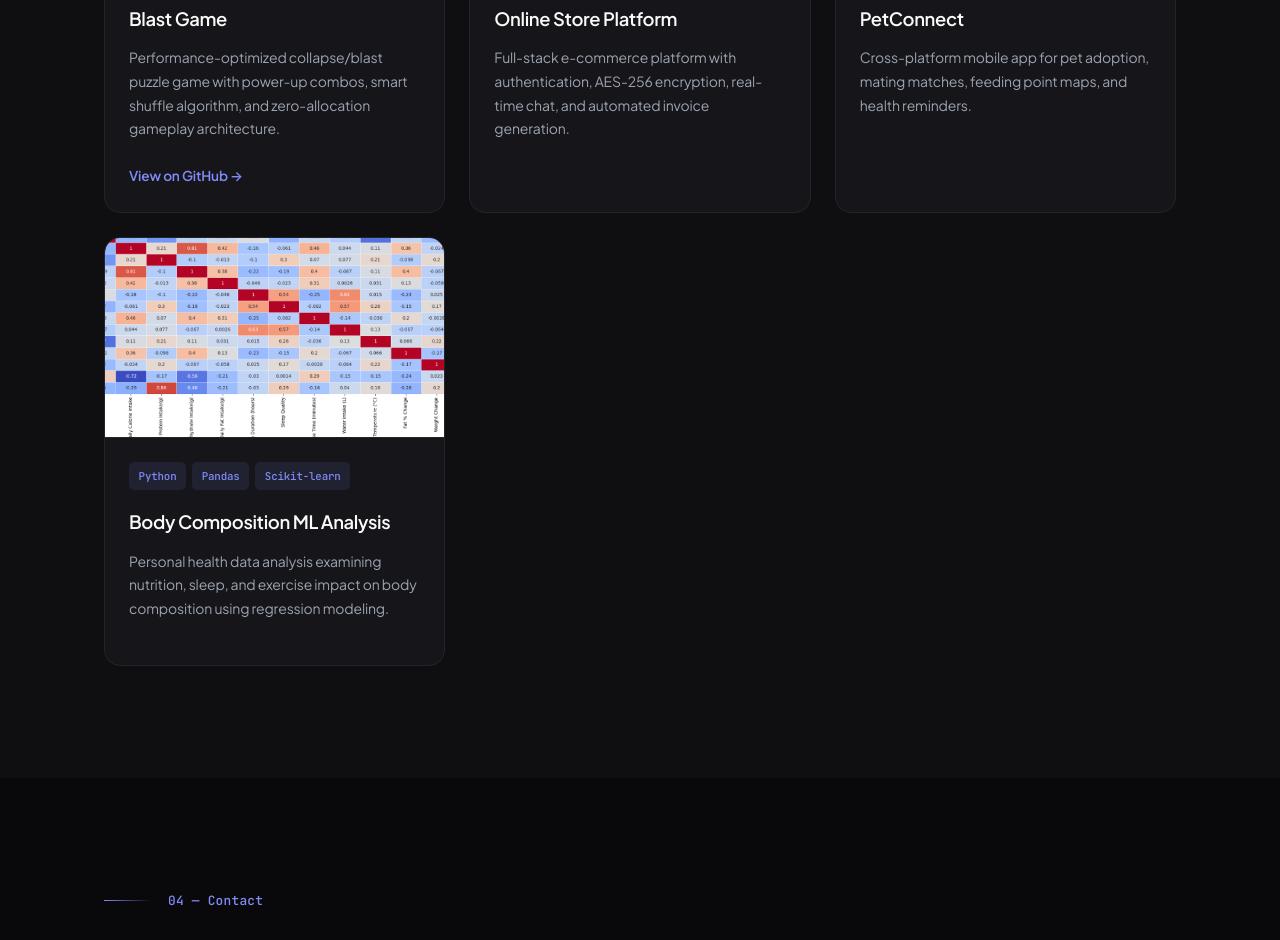
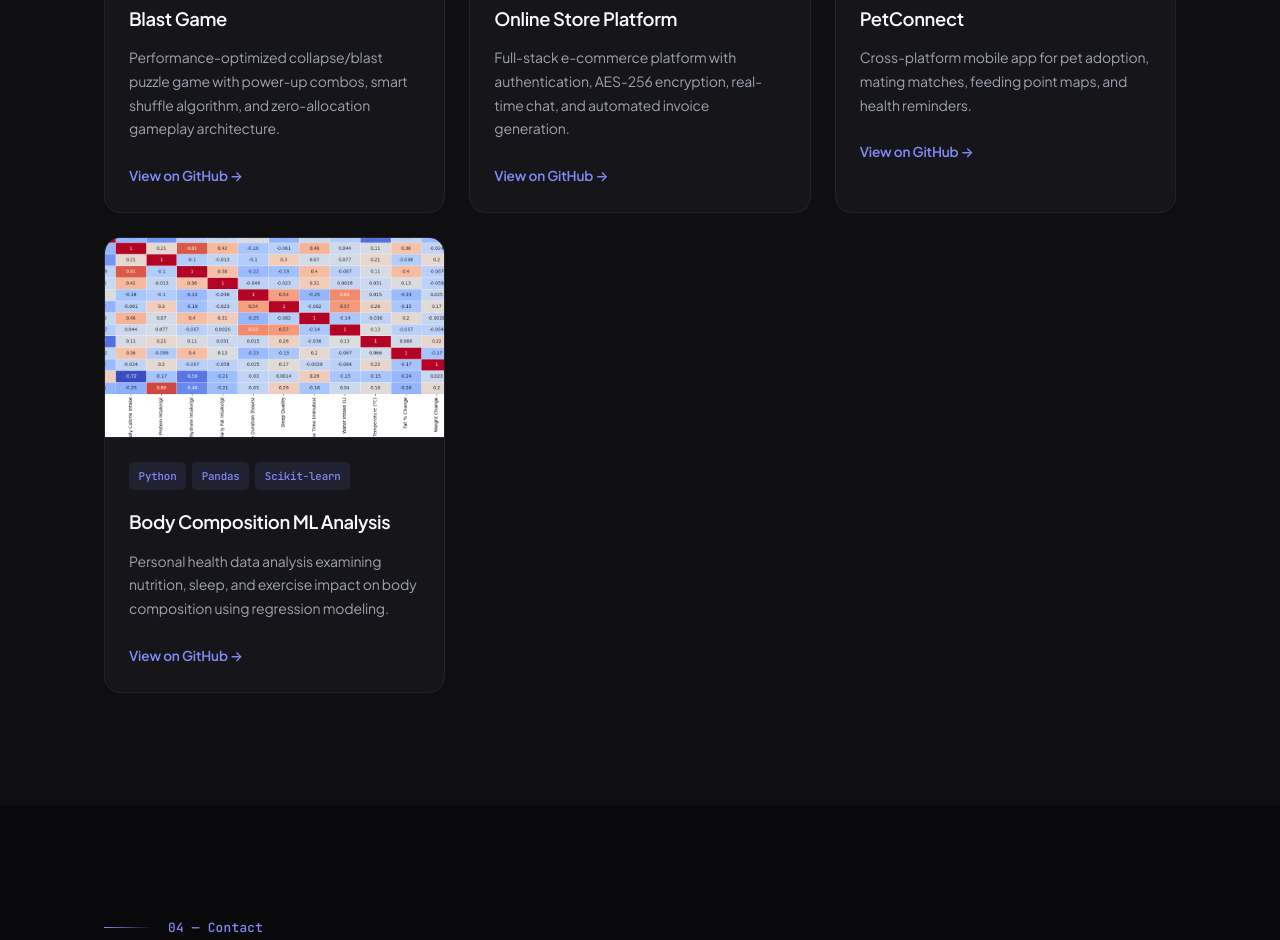
Before and after one commit to iremulusal/iremulusal.github.io, a plain HTML site: page index.html in a window 1280 px wide. Shown: the part 3422-4362 px from the top of the page. Drawn offline with Linux system fonts and the light colour scheme.

Commit message:
Add GitHub project links to index.html

```diff
--- a/index.html
+++ b/index.html
@@ -1019,6 +1019,7 @@
                         <h3>Online Store Platform</h3>
                         <p>Full-stack e-commerce platform with authentication, AES-256 encryption,
                            real-time chat, and automated invoice generation.</p>
+                        <a href="https://github.com/iremulusal/OnlineStoreProject" target="_blank" class="project-link">View on GitHub →</a>
                     </div>
                 </div>
 
@@ -1036,6 +1037,7 @@
                         <h3>PetConnect</h3>
                         <p>Cross-platform mobile app for pet adoption, mating matches,
                            feeding point maps, and health reminders.</p>
+                        <a href="https://github.com/iremulusal/PetConnect_MobileApplication" target="_blank" class="project-link">View on GitHub →</a>
                     </div>
                 </div>
 
@@ -1053,6 +1055,7 @@
                         <h3>Body Composition ML Analysis</h3>
                         <p>Personal health data analysis examining nutrition, sleep, and exercise
                            impact on body composition using regression modeling.</p>
+                        <a href="https://github.com/iremulusal/BodyComposition-ML-Analysis" target="_blank" class="project-link">View on GitHub →</a>
                     </div>
                 </div>
             </div>
```
